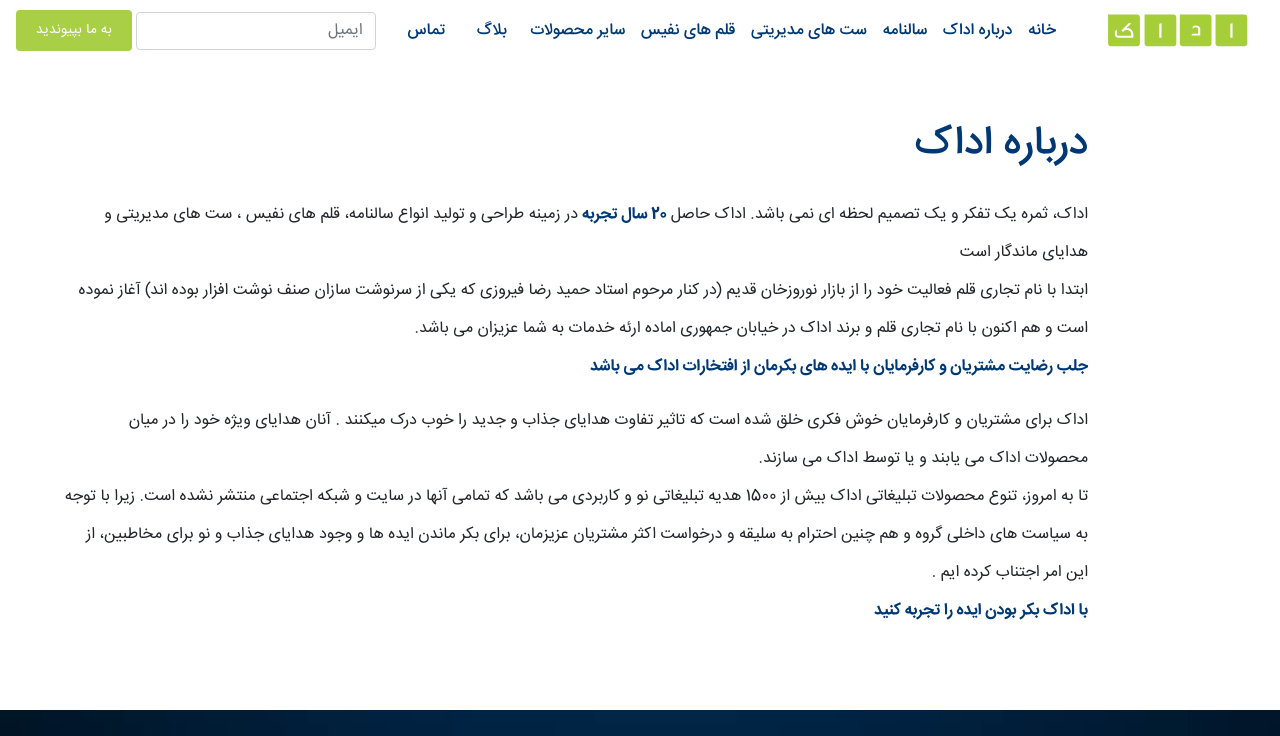
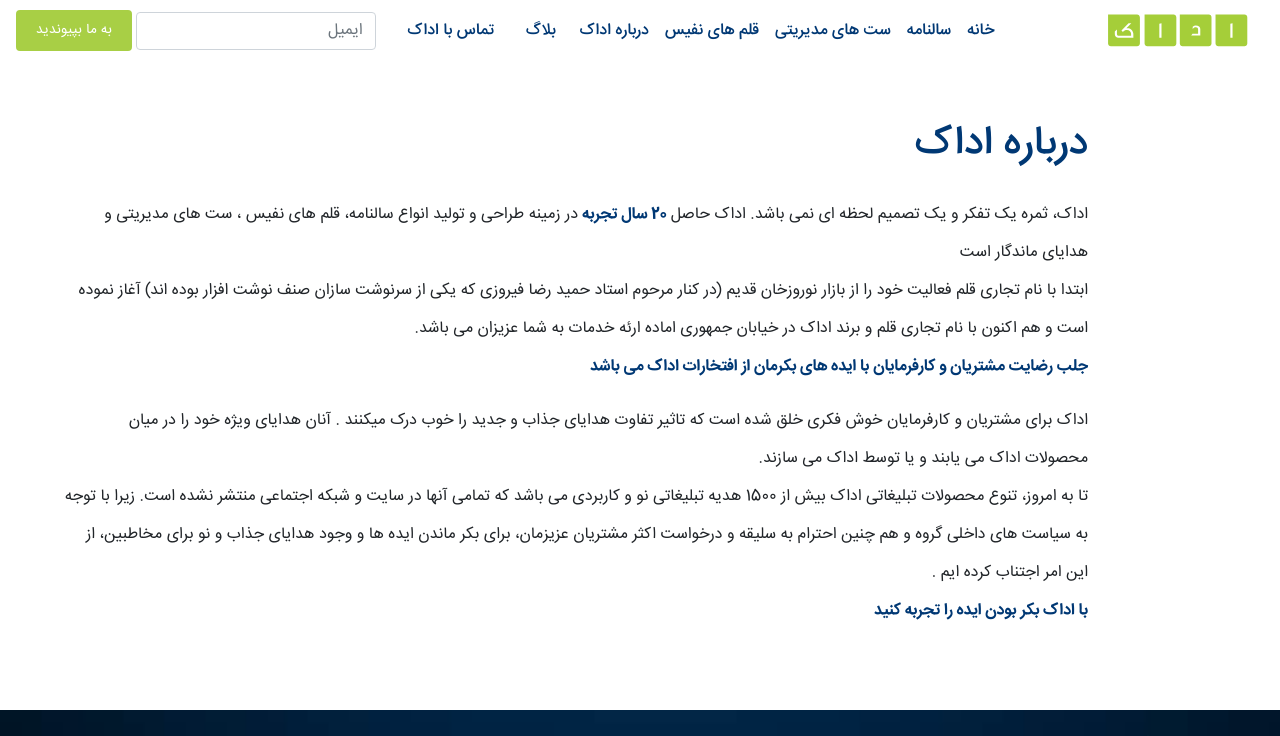
Before and after one commit to ladanTaheri/adak, a Next.js app: page /about in a window 1280 px wide. Shown: the top 736 px of the page. Built offline with nearby package versions, Linux system fonts and the light colour scheme.

Commit message:
Update Nav.js

```diff
--- a/components/common/nav/Nav.js
+++ b/components/common/nav/Nav.js
@@ -22,9 +22,7 @@ class Nav extends Component {
                         <li className="nav-item active">
                             <Link href="/"><a className={`nav-link ${styles.navLink} px-2`} >خانه <span className="sr-only">(current)</span></a></Link>
                         </li>
-                        <Link href="/about"><li className="nav-item">
-                            <a className={`nav-link ${styles.navLink} px-2`} >درباره اداک</a>
-                        </li></Link>
+
                         <li className="nav-item">
                             <Link href='/products/[name]' as='/products/سالنامه'><a className={`nav-link ${styles.navLink} px-2`} >سالنامه</a></Link>
                         </li>
@@ -34,14 +32,17 @@ class Nav extends Component {
                         <li className="nav-item">
                             <Link href='/products/[name]' as='/products/قلم های نفیس Carteie'><a className={`nav-link ${styles.navLink} px-2`}>قلم های نفیس</a></Link>
                         </li>
-                        <li className="nav-item">
+                        <Link href="/about"><li className="nav-item">
+                            <a className={`nav-link ${styles.navLink} px-2`} >درباره اداک</a>
+                        </li></Link>
+                        {/* <li className="nav-item">
                             <a className={`nav-link ${styles.navLink} px-2`} >سایر محصولات</a>
-                        </li>
+                        </li> */}
                         <Link href="/blog"><li className="nav-item px-2">
                             <a className={`nav-link ${styles.navLink} px-2`} >بلاگ</a>
                         </li></Link>
                         <Link href="/contact"><li className="nav-item px-2">
-                            <a className={`nav-link ${styles.navLink} px-2`}>تماس</a>
+                            <a className={`nav-link ${styles.navLink} px-2`}>تماس با اداک</a>
                         </li></Link>
                     </ul>
                     <form className="form-inline my-2 my-lg-0">
```
